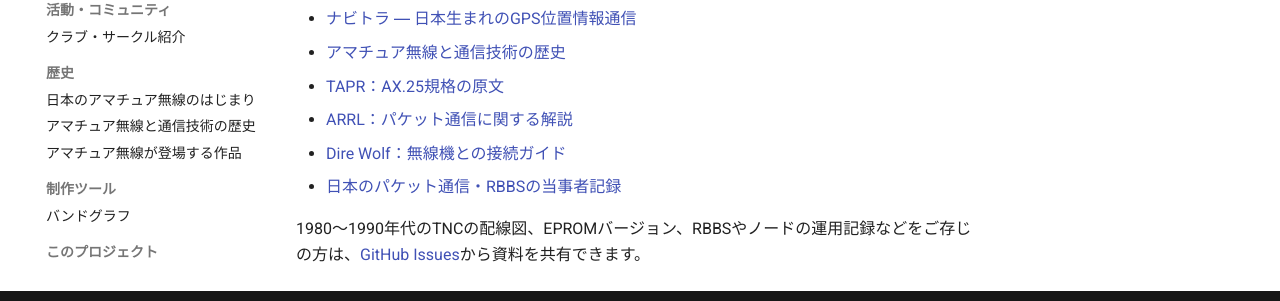
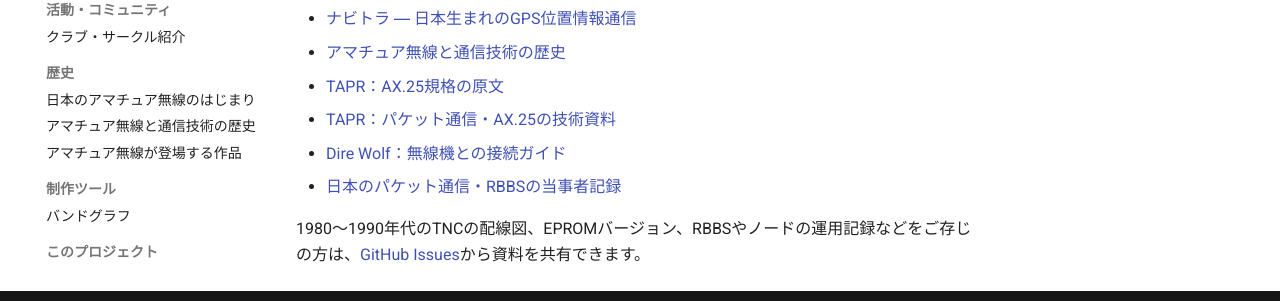
Before and after one commit to CQAKIBA/AmateurRadio-Handbook, an MkDocs documentation site: the page built from docs/07_デジタル通信・コンピュータ/AX25パケット.md, in a window 1280 px wide and 900 px high, scrolled down 4655 px. Shown: the part 564-865 px from the top of the window. Built offline with MkDocs 1.6.1 and Material for MkDocs 9.7.7, drawn with Linux system fonts in a browser that asks for light colours; comment, search, counter and statistics services are not loaded.

Commit message:
docs: 第7章の記事の参照先とMarkdown表示を整備

```diff
--- a/docs/07_デジタル通信・コンピュータ/AX25パケット.md
+++ b/docs/07_デジタル通信・コンピュータ/AX25パケット.md
@@ -102,7 +102,7 @@
 | 歴史的なTNC | **TASCO TNC-20／TNC-22／TNC-23系**、アイワAPXシリーズ、AEA PK-80／PK-232、Kantronics KPCシリーズ | RS-232C、EPROM、独自コマンド、外部電源の仕様を確認する。タスコ製品は国内RBBS文化を支えた代表的な機器 |
 | 無線機内蔵TNC | ケンウッドTH-D7、TM-D700、TM-D710など | 内蔵TNCの対応モード・外部PCとの接続方式は機種や国内外仕様で異なる |
 | ソフトウェアTNC | [Dire Wolf](https://github.com/wb2osz/direwolf) | PC・Raspberry Pi・サウンドインターフェースでAX.25パケットを復調・生成 |
-| パケット網ソフト | [QtTermTCP](https://github.com/m0ukd/QtTermTCP)、[linBPQ](https://www.cantab.net/users/john.wiseman/Documents/) | AX.25端末／ノード等の構築・操作。用途・対応OSを確認する |
+| パケット網ソフト | [QtTermTCP](https://github.com/g8bpq/QtTermTCP)、[linBPQ](https://www.cantab.net/users/john.wiseman/Documents/) | AX.25端末／ノード等の構築・操作。用途・対応OSを確認する |
 | マイコン自作 | [APRS-ESP](https://github.com/erstec/APRS-ESP)、[esp32idf_APRS](https://github.com/hiperiondev/esp32idf_APRS) | ESP32系でAFSK変復調・AX.25処理・GPSやネット接続を組み合わせる参考実装 |
 
 タスコ電機は日本のTNC市場で大きな存在でした。TAPRの1992年の会報には、同社の複数機種の実機評価と、TNC-2を基礎とした開発が記録されています。[TAPR『Packet Status Register』1992年7月号](https://files.tapr.org/psr/psr047.pdf)。中古品では**本体が動いてもRS-232Cケーブルの結線、専用マイク端子、EPROM内のファームウェア、電池液漏れ**などが問題になります。取扱説明書と合わせて調べるのも技術史の楽しみ方です。
@@ -119,7 +119,7 @@
 - [ナビトラ ― 日本生まれのGPS位置情報通信](ナビトラ.md)
 - [アマチュア無線と通信技術の歴史](../15_歴史/history.md)
 - [TAPR：AX.25規格の原文](https://files.tapr.org/tech_docs/AX25/AX25.2.2.1997.pdf)
-- [ARRL：パケット通信に関する解説](https://www.arrl.org/packet-radio)
+- [TAPR：パケット通信・AX.25の技術資料](https://tarpn.net/t/faq/faq_technical_packet.html)
 - [Dire Wolf：無線機との接続ガイド](https://raw.githubusercontent.com/wb2osz/direwolf-doc/main/Radio-Interface-Guide.pdf)
 - [日本のパケット通信・RBBSの当事者記録](https://www.ne.jp/asahi/ji1jci/kuromiya/ham/packet.html)
 
```
